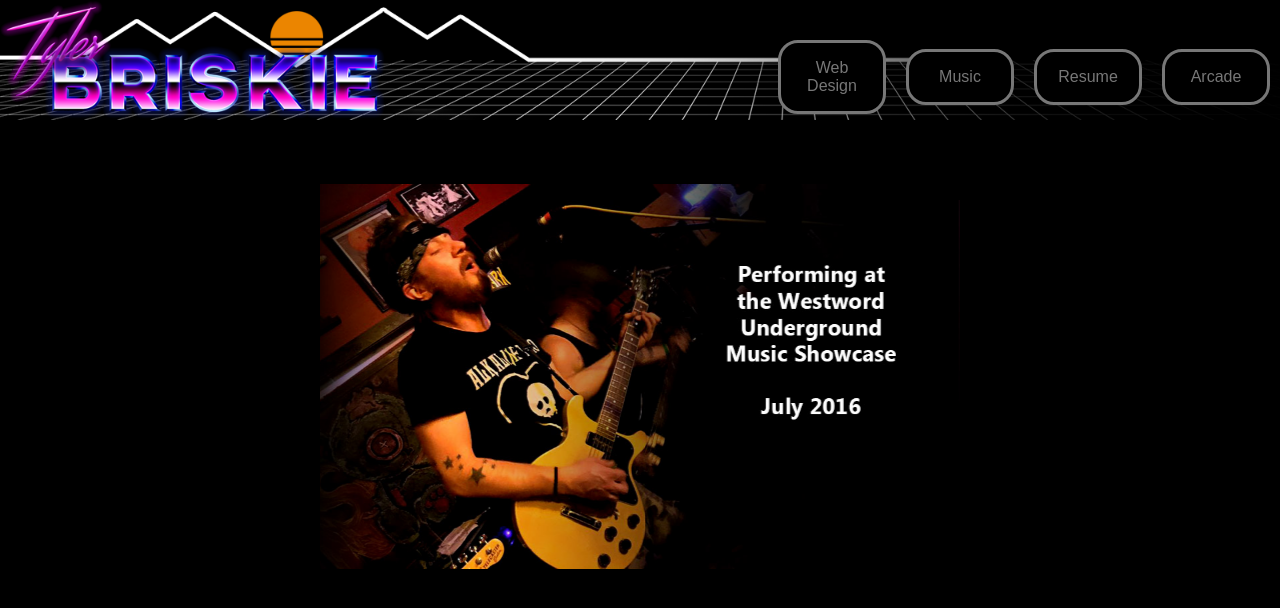
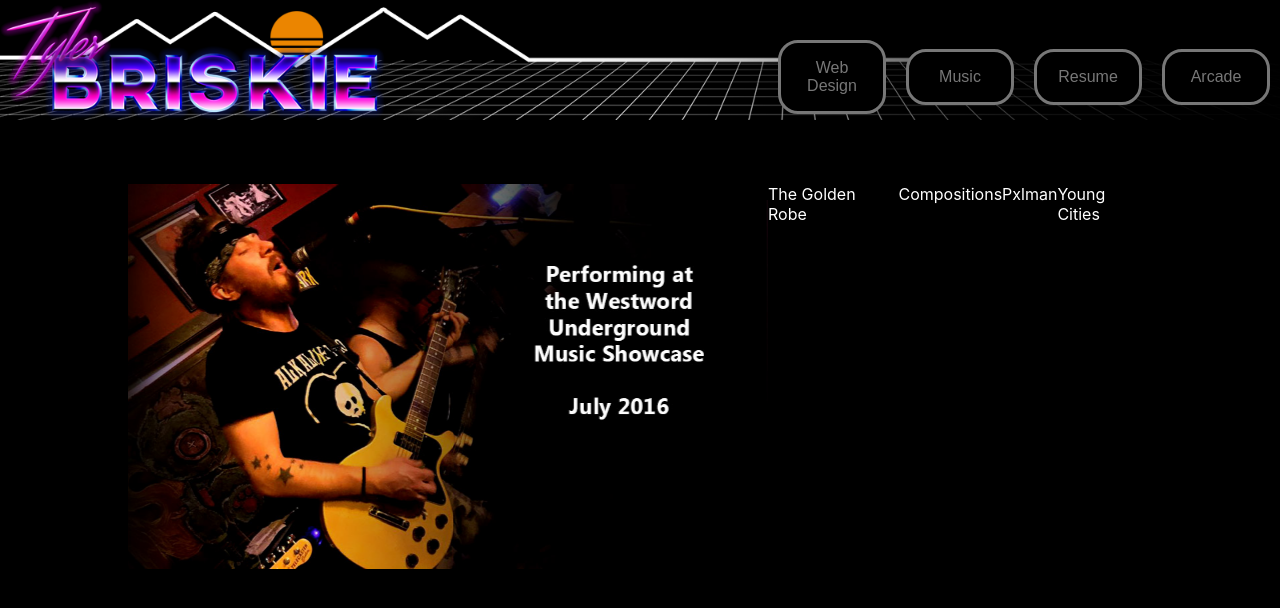
Before and after one commit to TylerBriskie/portfolio-site-redesign, a React (Create React App) app: page /music in a window 1280 px wide. Shown: the top 608 px of the page. Built offline with nearby package versions, Linux system fonts and the light colour scheme; a web font is replaced by a local one.

Commit message:
Added sections to music page

```diff
--- a/src/components/Music/Music.jsx
+++ b/src/components/Music/Music.jsx
@@ -15,6 +15,7 @@ class Music extends Component {
     render(){
         return (
             <div id="music-page-container">
+                <div className="music-section gin-doctors">
                     <Carousel dynamicHeight={true}
                               showArrows={false}
                               showIndicators={false}
@@ -38,6 +39,19 @@ class Music extends Component {
                         </div>
                     </Carousel>
                 </div>
+                <div className="music-section the-golden-robe">
+                    The Golden Robe
+                </div>
+                <div className="music-section personal">
+                    Compositions
+                </div>
+                <div className="music-section pxlman">
+                    Pxlman
+                </div>
+                <div className="music-section young-cities">
+                    Young Cities
+                </div>
+            </div>
         );
     }
 
```
Lines whose indentation alone changed are shown as unchanged.
